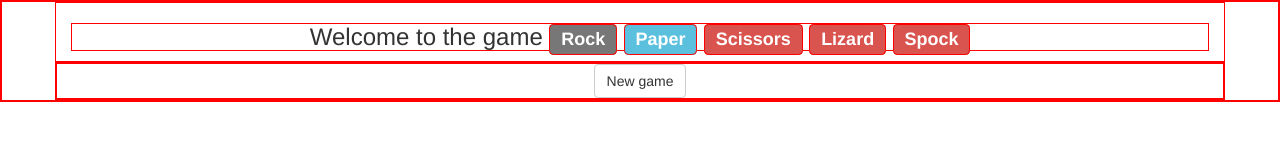
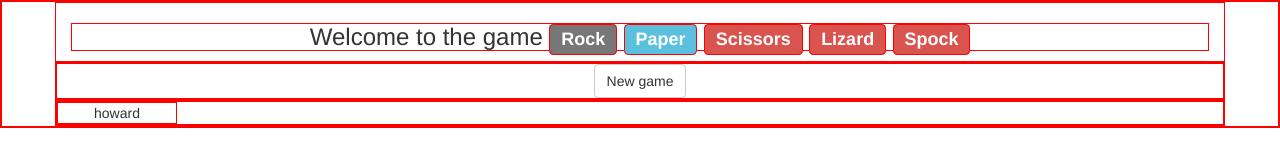
Before and after one commit to aleksandergorecki80/9_7a__Play_with_Dr-Sheldon-Cooper, a website: page index.html in a window 1280 px wide. Drawn offline with nearby package versions, Linux system fonts and the light colour scheme.

Commit message:
Add players section

```diff
--- a/index.html
+++ b/index.html
@@ -39,6 +39,14 @@
 			<button  id="js-newGameButton" class="btn btn-default">New game</button>
 		</div>
 	</div>
+
+	<!--	Choosing a player -->
+	<div id="js-playerPickPerson" class="container">
+		<div class="row text-center">
+				<div id="js-pickPerson_howard" class="player_person">howard</div>
+		</div>
+	</div>
+
 
 	<!--	Choosing a wepon -->
 	<div id="js-playerPickElement" class="container">
--- a/sass/style.scss
+++ b/sass/style.scss
@@ -3,3 +3,8 @@
     border: 1px solid red;
 
 }
+
+.player_person {
+    cursor: pointer;
+    width: 120px;
+}
```
Also changed, not shown: css/style.css, css/style.prefixed.css, 2 other files.
